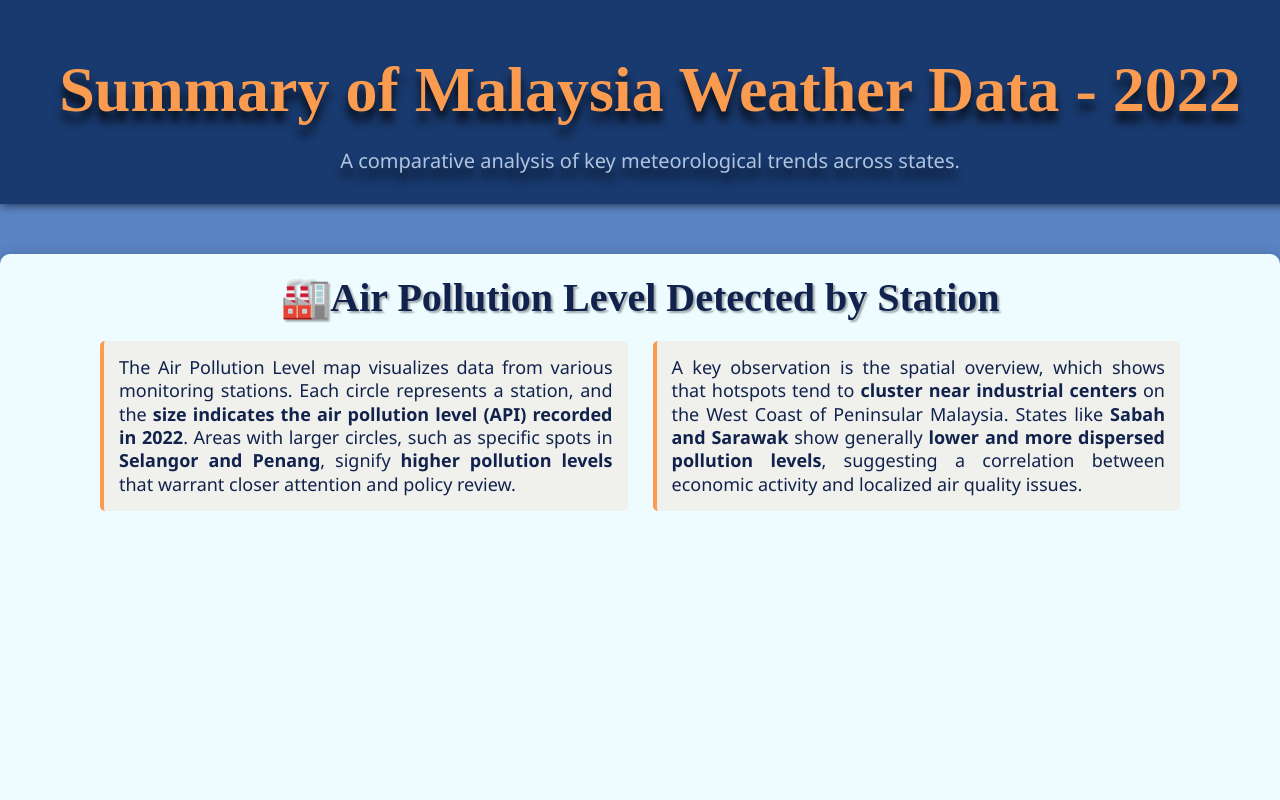
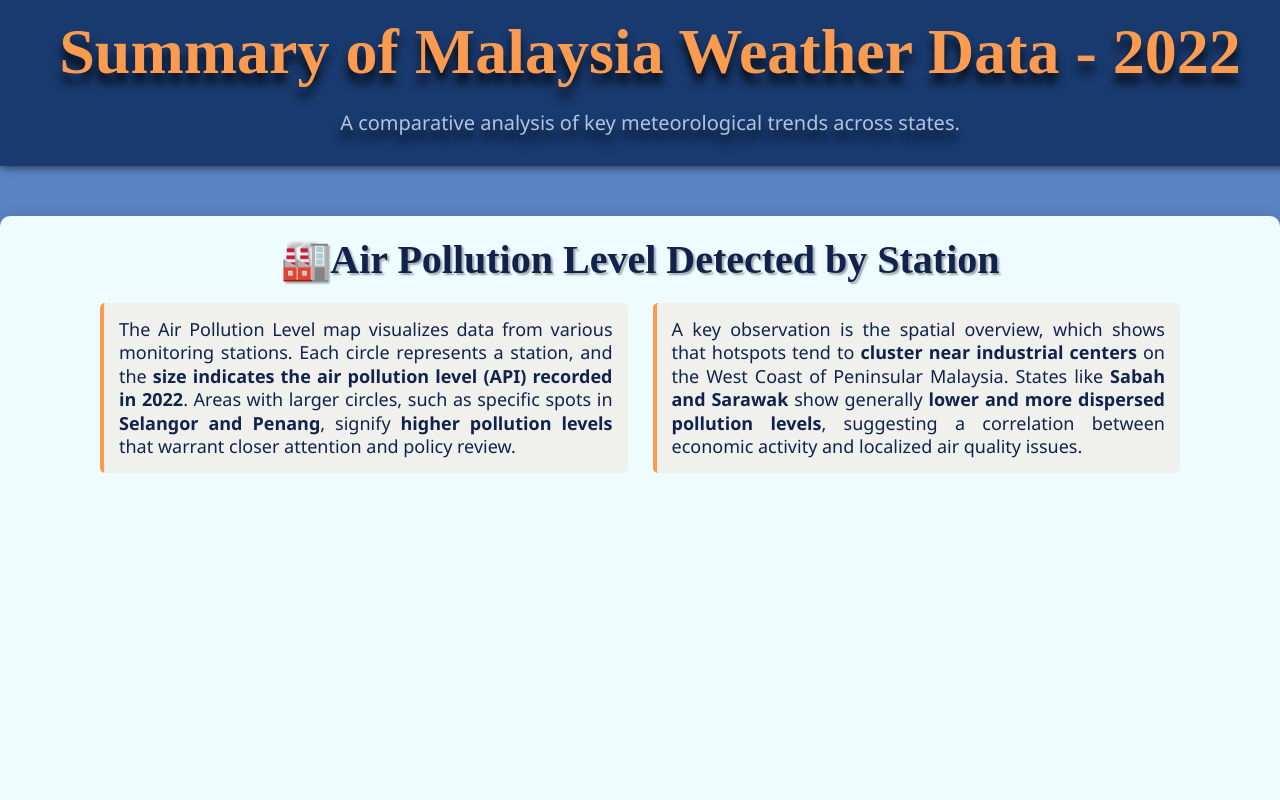
Before and after one commit to Nigel0809/FIT3179, a plain HTML site: page index.html in a window 1280 px wide. Shown: the top 800 px of the page. Drawn offline with Linux system fonts and the light colour scheme; a script that the page names is missing.

Commit message:
Add files via upload

```diff
--- a/index.html
+++ b/index.html
@@ -23,7 +23,9 @@
     text-align: center;
     font-size: 64px;
     font-weight: bold;
+    margin-top: 0;
     margin-bottom: 0px;
+    padding-top: 5px;
     color: #fb9b50;
     font-family: 'Times New Roman', serif;
     text-shadow: 0 10px 10px rgba(0, 0, 0, 0.8);
@@ -289,7 +291,8 @@
 
   <div class="header-bar">
         <h1 class="page-title">Summary of Malaysia Weather Data - 2022</h1>
-        <p class="page-subtitle">A comparative analysis of key meteorological trends across states.</p>
+        <p class="page-subtitle">
+        A comparative analysis of key meteorological trends across states.</p>
   </div>
 
     <div class="dashboard">
```
